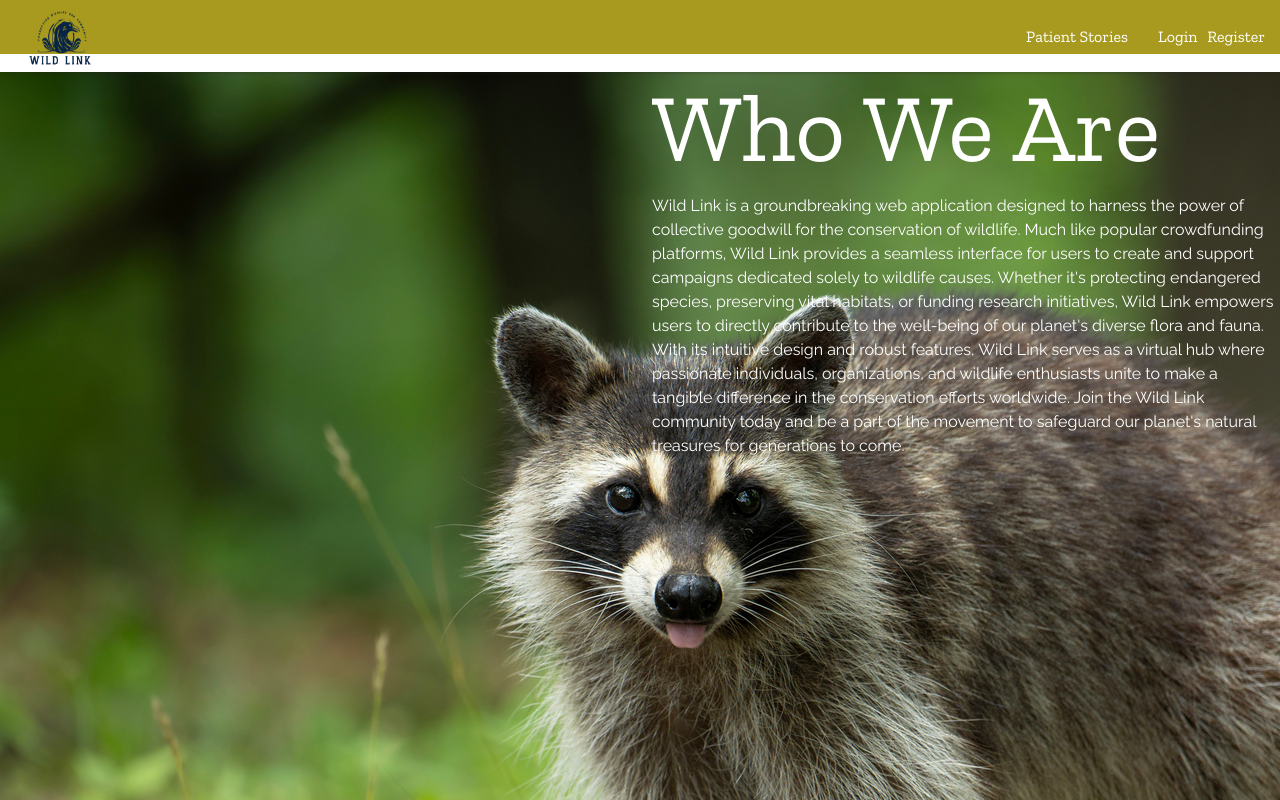
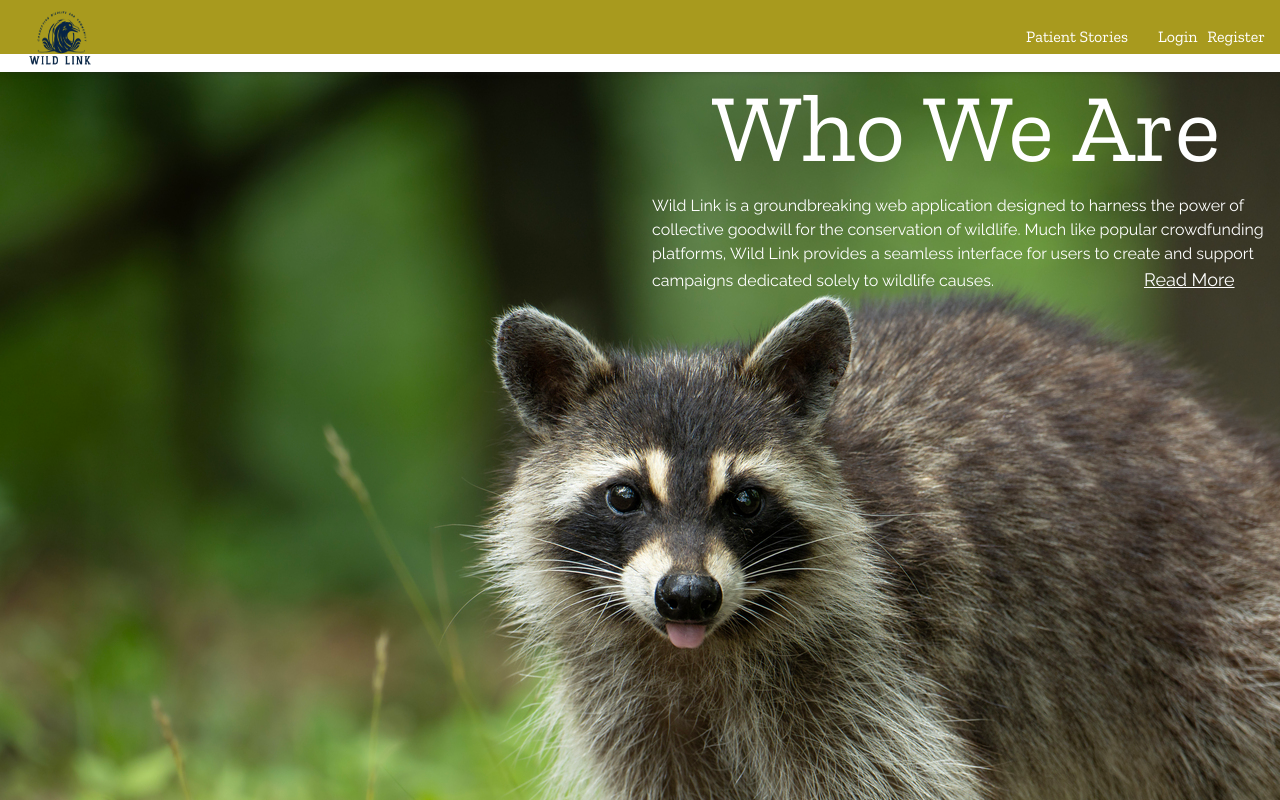
Before and after one commit to pformb/wild-link, a React (Create React App) app in the folder frontend/: page /home in a window 1280 px wide. Shown: the top 800 px of the page. Built offline with nearby package versions, Linux system fonts and the light colour scheme.

Commit message:
EDIT: Who We Are div styled

```diff
--- a/frontend/src/components/AboutUsPage.jsx
+++ b/frontend/src/components/AboutUsPage.jsx
@@ -8,6 +8,20 @@ const AboutUsPage = () => {
       <Box sx={{ mb: 3 }}>
         <Typography variant="h4" gutterBottom>About Our App</Typography>
         <Typography variant="body1">Wild Link is a groundbreaking web application designed to harness the power of collective goodwill for the conservation of wildlife. Much like popular crowdfunding platforms, Wild Link provides a seamless interface for users to create and support campaigns dedicated solely to wildlife causes.</Typography>
+        <Typography variant="body1">            Wild Link is a groundbreaking web application designed to harness the power of
+            collective goodwill for the conservation of wildlife.
+            Much like popular crowdfunding platforms, Wild Link
+            provides a seamless interface for users to create
+            and support campaigns dedicated solely to wildlife causes.
+            Whether it's protecting endangered species, preserving
+            vital habitats, or funding research initiatives, Wild Link
+            empowers users to directly contribute to the well-being of our
+            planet's diverse flora and fauna. With its intuitive design and
+            robust features, Wild Link serves as a virtual hub where passionate
+            individuals, organizations, and wildlife enthusiasts unite to make a
+            tangible difference in the conservation efforts worldwide. Join the
+            Wild Link community today and be a part of the movement to
+            safeguard our planet's natural treasures for generations to come.</Typography>
       </Box>
       <Box>
         <Typography variant="h4" gutterBottom>Dev Team</Typography>
--- a/frontend/src/components/HomePage.jsx
+++ b/frontend/src/components/HomePage.jsx
@@ -9,23 +9,11 @@ const HomePage = () => {
         <img className="marmot" src="/stock-photos/raccoon.jpg" alt="eagle" style={{width: 'auto', height: 'auto'}}/>
       </Grid>
       <Grid item xs={12} md={6}>
-        <Typography variant="h1" style={{ color: '#fff'}} >Who We Are</Typography>
+        <Typography variant="h1" style={{ color: '#fff', paddingLeft: '60px'}} >Who We Are</Typography>
         <div style={{ display: 'flex', alignItems: 'flex-start' }}>
           <Typography variant="body1" className="description" style={{ width: '100%', height: 'auto', paddingTop: '10px', color: '#fff' }}>
-            Wild Link is a groundbreaking web application designed to harness the power of
-            collective goodwill for the conservation of wildlife.
-            Much like popular crowdfunding platforms, Wild Link
-            provides a seamless interface for users to create
-            and support campaigns dedicated solely to wildlife causes.
-            Whether it's protecting endangered species, preserving
-            vital habitats, or funding research initiatives, Wild Link
-            empowers users to directly contribute to the well-being of our
-            planet's diverse flora and fauna. With its intuitive design and
-            robust features, Wild Link serves as a virtual hub where passionate
-            individuals, organizations, and wildlife enthusiasts unite to make a
-            tangible difference in the conservation efforts worldwide. Join the
-            Wild Link community today and be a part of the movement to
-            safeguard our planet's natural treasures for generations to come.
+          Wild Link is a groundbreaking web application designed to harness the power of collective goodwill for the conservation of wildlife. Much like popular crowdfunding platforms, Wild Link provides a seamless interface for users to create and support campaigns dedicated solely to wildlife causes.
+          <Link to="/aboutus" style={{ textDecoration: 'bold', color: 'inherit', paddingLeft: '150px', paddingTop: '50px', marignTop: '80px', fontSize: '18px'}}>Read More</Link>
           </Typography>
         </div>
       </Grid>
```
